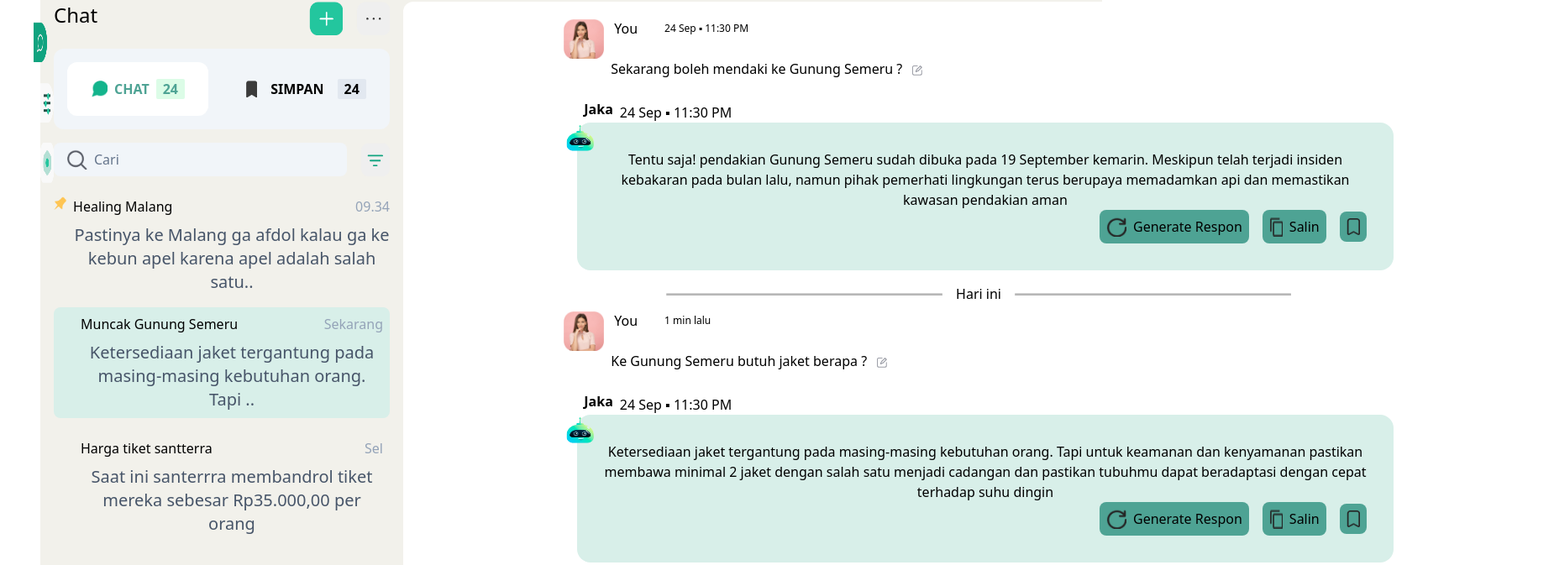
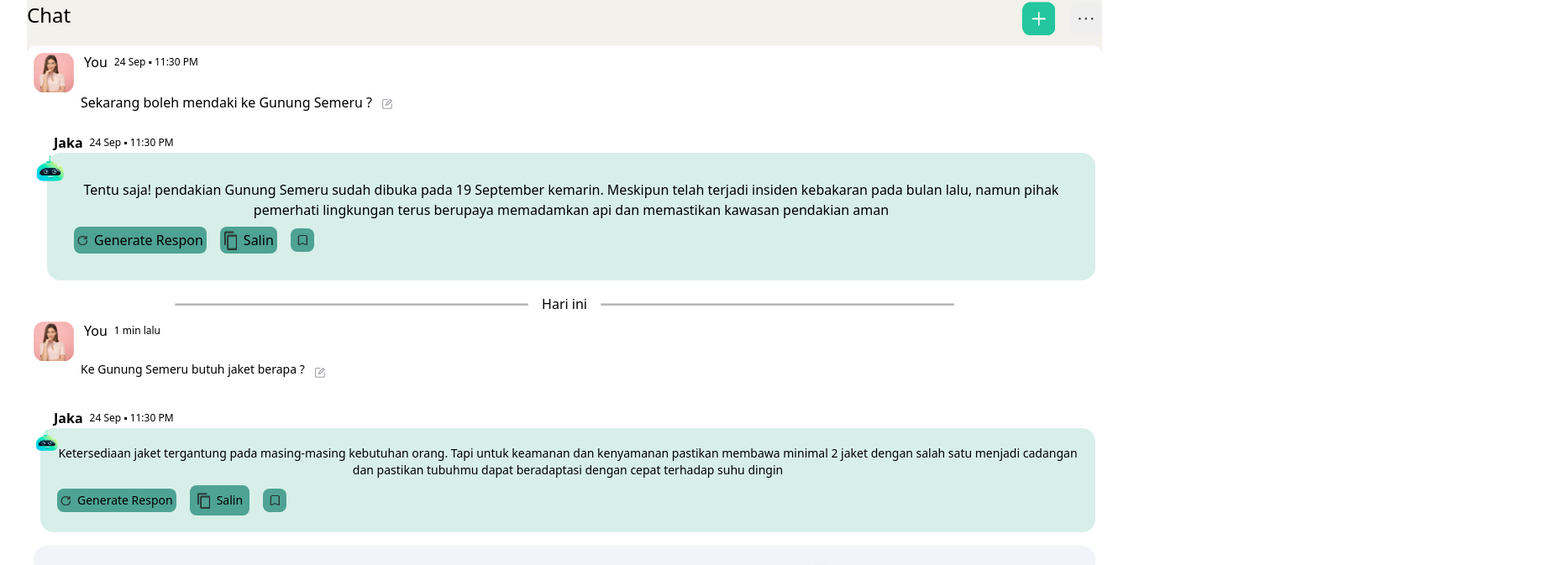
Before and after one commit to adyfp24/frontend-tourism-react, a React (Vite) app: page /chatbot in a window 1280 px wide. Shown: the part 126-799 px from the top of the page at 84% size, 1850 px wide, since content can reach past the window. Built offline with nearby package versions, Linux system fonts and the light colour scheme.

Commit message:
feat(chatbot):fix responsive

```diff
--- a/src/pages/chatbotAI/ChatBot.jsx
+++ b/src/pages/chatbotAI/ChatBot.jsx
@@ -98,7 +98,7 @@ function ChatBot() {
   return (
     <div className="bg-custom-100 w-screen h-screen flex font-sans">
       <Navbar />
-      <div className="bg-white lg:h-[800px] hidden xl:block w-24 mt-20 rounded-tr-3xl rounded-br-3xl">
+      <div className="bg-white lg:h-[800px] hidden 2xl:block w-24 mt-20 rounded-tr-3xl rounded-br-3xl">
         <div className="flex">
           <img src="" alt="" className="mt-10" />
           <img src={chat} alt="" className="w-12 h-12 mt-10 ml-2 " />
@@ -110,8 +110,8 @@ function ChatBot() {
           <img src={settings} alt="" className="w-12 h-12 ml-4 mt-6" />
         </div>
       </div>
-      <div className="xl:ml-4 ml-0 h-[780px] xl:grid grid-cols-[400px,1370px] gap-4 mt-24 w-full">
-        <div className="Chatbox mb-3 xl:mb-0">
+      <div className="2xl:ml-4 ml-0 h-[780px] 2xl:grid grid-cols-[400px,1370px] gap-4 mt-24 w-full">
+        <div className="Chatbox mb-3 2xl:mb-0">
           <div className="flex justify-between">
             <p className="text-2xl font-medium font-sans ml-4 lg:ml-0">Chat</p>
             <div className=" flex justify-between mr-4 lg:mr-0">
@@ -122,7 +122,7 @@ function ChatBot() {
             </div>
           </div>
 
-          <div className="bg-slate-100 hidden xl:flex justify-around mt-4 h-24 rounded-xl">
+          <div className="bg-slate-100 hidden 2xl:flex justify-around mt-4 h-24 rounded-xl">
             <div className="m-4 bg-white w-full rounded-xl flex items-center justify-center">
               <img src={chatmini} alt="" className="w-5 h-5 " />
               <p className="text-center p-2 font-bold text-custom-200">CHAT</p>
@@ -131,7 +131,7 @@ function ChatBot() {
               </div>
             </div>
             {isChatVisible && <SideChat />}
-            <div className="m-4 w-full hidden xl:flex justify-around ">
+            <div className="m-4 w-full hidden 2xl:flex justify-around ">
               <div className="m-4  w-full rounded-xl flex items-center justify-center">
                 <img src={save} alt="" />
                 <p className="flex justify-center p-4 font-bold">SIMPAN</p>
@@ -141,7 +141,7 @@ function ChatBot() {
               </div>
             </div>
           </div>
-          <div id="searchbar" className="hidden xl:block mt-4">
+          <div id="searchbar" className="hidden 2xl:block mt-4">
             <div className="flex justify-between">
               <div className="flex items-center bg-slate-100 w-full  rounded-lg">
                 <img src={search} alt="search" className="p-2 w-10 h-10 ml-2" />
@@ -152,7 +152,7 @@ function ChatBot() {
               </div>
             </div>
           </div>
-          <div id="chat" className="hidden xl:block mt-6">
+          <div id="chat" className="hidden 2xl:block mt-6">
             <div>
               <div className="judul flex">
                 <div>
@@ -217,7 +217,7 @@ function ChatBot() {
         <div className="bg-white rounded-xl flex justify-center">
           <div
             id="isi-chat"
-            className="xl:w-3/4  flex flex-col items-center h-full p-2 xl:p-5"
+            className="2xl:w-3/4  flex flex-col items-center h-full p-2 2xl:p-5"
           >
             <div className="grid grid-rows-2 grid-flow-col w-full">
               <div className="flex justify-start ">
@@ -227,7 +227,7 @@ function ChatBot() {
                   className="h-8 w-8 lg:w-12 lg:h-12"
                 />
                 <p className="font-medium ml-3">You</p>
-                <p className="ml-2 xl:ml-8 mt-1 text-xs ">24 Sep ▪ 11:30 PM</p>
+                <p className="ml-2 2xl:ml-8 mt-1 text-xs ">24 Sep ▪ 11:30 PM</p>
               </div>
               <div className="flex items-start text-sm lg:text-base ml-10 lg:ml-14">
                 <p>Sekarang boleh mendaki ke Gunung Semeru ?</p>
@@ -237,7 +237,7 @@ function ChatBot() {
             <div className="w-full mt-2 lg:mt-0">
               <div className="flex justify-start ml-6 text-center ">
                 <h1 className="font-semibold">Jaka </h1>
-                <h6 className="ml-2 text-xs xl:text-base mt-1">
+                <h6 className="ml-2 text-xs 2xl:text-base mt-1">
                   24 Sep ▪ 11:30 PM
                 </h6>
               </div>
@@ -255,24 +255,24 @@ function ChatBot() {
                   pada bulan lalu, namun pihak pemerhati lingkungan terus
                   berupaya memadamkan api dan memastikan kawasan pendakian aman{" "}
                 </h1>
-                <div className="flex mt-2 xl:mt-0 xl:justify-end items-center gap-4">
-                  <div className="flex bg-custom-200 p-1 xl:p-2 items-center rounded-lg gap-2">
+                <div className="flex mt-2 2xl:mt-0 2xl:justify-end items-center gap-4">
+                  <div className="flex bg-custom-200 p-1 2xl:p-2 items-center rounded-lg gap-2">
                     <img
                       src={generate}
                       alt=""
-                      className="h-3 w-3 xl:h-6 xl:w-6"
+                      className="h-3 w-3 2xl:h-6 2xl:w-6"
                     />
                     <p>Generate Respon</p>
                   </div>
-                  <div className="flex bg-custom-200 p-1 xl:p-2 rounded-lg gap-2">
-                    <img src={copy} alt="" className="w-4 lg:w-4 xl:w-4" />
+                  <div className="flex bg-custom-200 p-1 2xl:p-2 rounded-lg gap-2">
+                    <img src={copy} alt="" className="w-4 lg:w-4 2xl:w-4" />
                     <p>Salin</p>
                   </div>
                   <div className="bg-custom-200 p-2 rounded-lg">
                     <img
                       src={bookmark}
                       alt=""
-                      className="h-3 w-3 xl:h-5 xl:w-4"
+                      className="h-3 w-3 2xl:h-5 2xl:w-4"
                     />
                   </div>
                 </div>
@@ -291,17 +291,17 @@ function ChatBot() {
                   className="h-8 w-8 lg:w-12 lg:h-12"
                 />
                 <p className="font-medium ml-3">You</p>
-                <p className="ml-2 xl:ml-8 mt-1 text-xs ">1 min lalu</p>
+                <p className="ml-2 2xl:ml-8 mt-1 text-xs ">1 min lalu</p>
               </div>
-              <div className="flex items-start text-sm xl:text-base ml-10 lg:ml-14">
+              <div className="flex items-start text-sm 2xl:text-base ml-10 lg:ml-14">
                 <p>Ke Gunung Semeru butuh jaket berapa ? </p>
                 <img src={edit} alt="edit" className="w-3 h-3 mt-2 ml-3" />
               </div>
             </div>
-            <div className="w-full mt-2 xl:mt-0">
+            <div className="w-full mt-2 2xl:mt-0">
               <div className="flex justify-start ml-6">
                 <h1 className="font-semibold">Jaka </h1>
-                <h6 className="ml-2 text-xs xl:text-base mt-1">
+                <h6 className="ml-2 text-xs 2xl:text-base mt-1">
                   24 Sep ▪ 11:30 PM
                 </h6>
               </div>
@@ -309,10 +309,10 @@ function ChatBot() {
                 <img
                   src={bot}
                   alt="bot ava"
-                  className="absolute z-1 w-8 h-8 xl:z-1 xl:w-10 xl:h-10"
+                  className="absolute z-1 w-8 h-8 2xl:z-1 2xl:w-10 2xl:h-10"
                 />
               </div>
-              <div className="bg-custom-600 text-sm xl:text-base  z-0 ml-2 p-5  xl:ml-4 xl:p-8 rounded-2xl mb-4">
+              <div className="bg-custom-600 text-sm 2xl:text-base  z-0 ml-2 p-5  2xl:ml-4 2xl:p-8 rounded-2xl mb-4">
                 <h1>
                   Ketersediaan jaket tergantung pada masing-masing kebutuhan
                   orang. Tapi untuk keamanan dan kenyamanan pastikan membawa
@@ -320,24 +320,24 @@ function ChatBot() {
                   pastikan tubuhmu dapat beradaptasi dengan cepat terhadap suhu
                   dingin
                 </h1>
-                <div className="flex mt-2 xl:mt-0 xl:justify-end items-center gap-4">
-                  <div className="flex bg-custom-200 p-1 xl:p-2 items-center rounded-lg gap-2">
+                <div className="flex mt-2 2xl:mt-0 2xl:justify-end items-center gap-4">
+                  <div className="flex bg-custom-200 p-1 2xl:p-2 items-center rounded-lg gap-2">
                     <img
                       src={generate}
                       alt=""
-                      className="h-3 w-3 xl:h-6 xl:w-6"
+                      className="h-3 w-3 2xl:h-6 2xl:w-6"
                     />
                     <p>Generate Respon</p>
                   </div>
                   <div className="flex bg-custom-200 p-1 lg:p-2 rounded-lg gap-2">
-                    <img src={copy} alt="" className="w-4 lg:w-4 xl:w-4" />
+                    <img src={copy} alt="" className="w-4 lg:w-4 2xl:w-4" />
                     <p>Salin</p>
                   </div>
                   <div className="bg-custom-200 p-2 rounded-lg">
                     <img
                       src={bookmark}
                       alt=""
-                      className="h-3 w-3 xl:h-5 xl:w-4"
+                      className="h-3 w-3 2xl:h-5 2xl:w-4"
                     />
                   </div>
                 </div>
@@ -351,9 +351,9 @@ function ChatBot() {
                     <img
                       src={texticon}
                       alt="icontext"
-                      className="w-5 h-5 lg:h-8 lg:w-8"
+                      className="w-5 h-5 2xl:h-8 2xl:w-8"
                     />
-                    <p className="ml-5 text-xs  lg:text-base">
+                    <p className="ml-5 text-xs  2xl:text-base">
                       pengen liburan ke Malang tapi yang murah..
                     </p>
                   </div>
```
